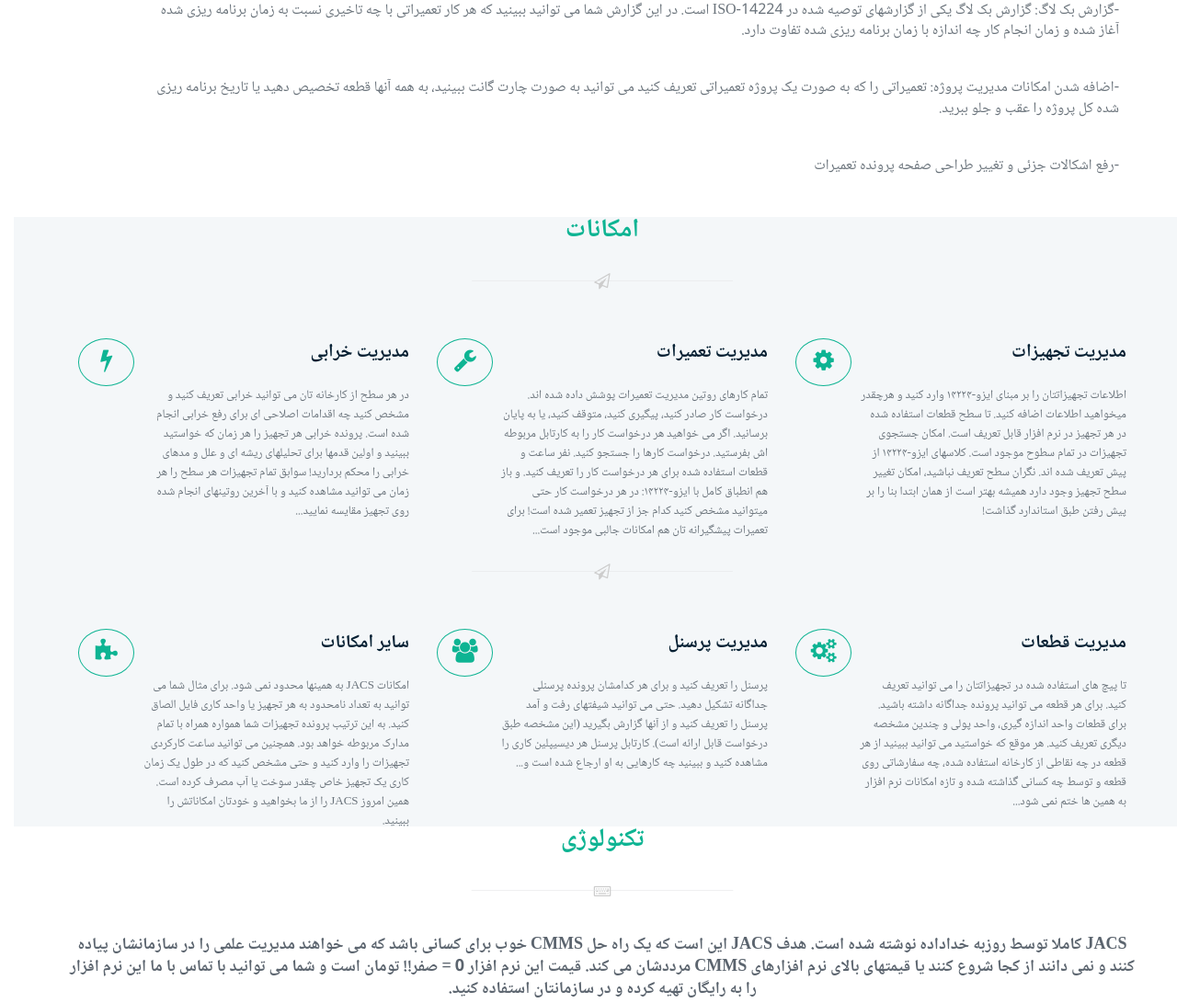
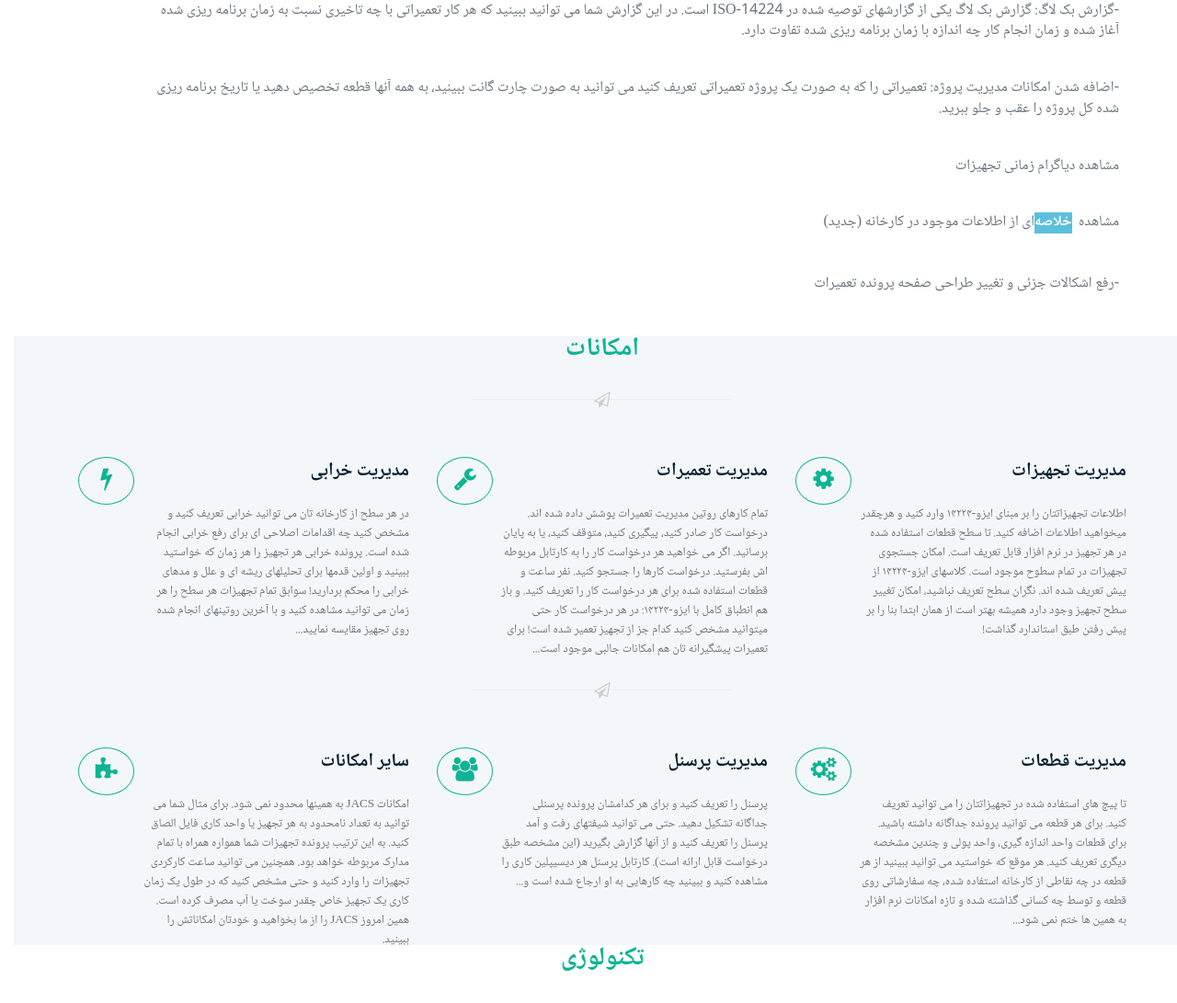
Before and after one commit to roozgit/JACS, a plain HTML site: page index.html in a window 1280 px wide. Shown: the part 1243-2334 px from the top of the page at 92% size. Drawn offline with nearby package versions, Linux system fonts and the light colour scheme; a web font is replaced by a local one.

Commit message:
news updated

```diff
--- a/index.html
+++ b/index.html
@@ -174,6 +174,8 @@
 									<tr><td class="news">-جستجوی پیشرفته: امکانات جستجو در JACS بسیار گسترده تر شده اند و می توان بر حسب بازه گسترده ای از پارامترها پایگاه داده را جستجو کرد.</td></tr>
 									<tr><td class="news">-گزارش بک لاگ: گزارش بک لاگ یکی از گزارشهای توصیه شده در ISO-14224 است. در این گزارش شما می توانید ببینید که هر کار تعمیراتی با چه تاخیری نسبت به زمان برنامه ریزی شده آغاز شده و زمان انجام کار چه اندازه با زمان برنامه ریزی شده تفاوت دارد.</td></tr>
 									<tr><td class="news">-اضافه شدن امکانات مدیریت پروژه: تعمیراتی را که به صورت یک پروژه تعمیراتی تعریف کنید می توانید به صورت چارت گانت ببینید، به همه آنها قطعه تخصیص دهید یا تاریخ برنامه ریزی شده کل پروژه را عقب و جلو ببرید.</td></tr>
+									<tr><td class="news">مشاهده دیاگرام زمانی تجهیزات</td></tr>
+									<tr><td class="news">مشاهده &nbsp;<a href="https://www.cmmsjacs.ir/summary"><label class="label-info"> خلاصه </label></a>ای از اطلاعات موجود در کارخانه (جدید)</td></tr>
 									<tr><td class="news">-رفع اشکالات جزئی و تغییر طراحی صفحه پرونده تعمیرات</td></tr>
 								</table>
 							</div>
```
